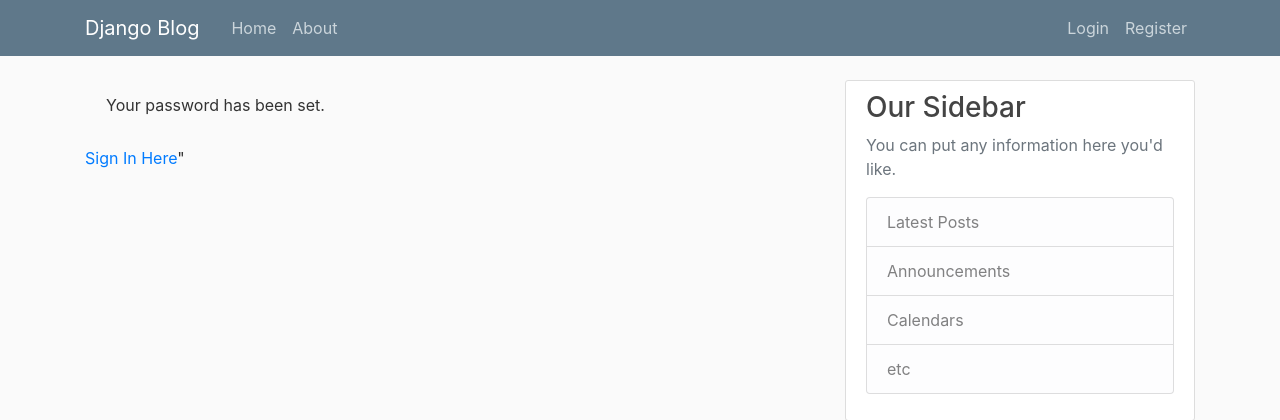
After one commit to RishabhTibrewal/django, a Django app: page /password-reset-complete/ in a window 1280 px wide. The commit adds this page. Shown: the top 420 px of the page. Run offline with Django 3.2, Linux system fonts and the light colour scheme; some libraries are stand-ins or nearby versions.

Commit message:
third commit

```diff
--- a/django_project/settings.py
+++ b/django_project/settings.py
@@ -129,14 +129,14 @@ CRISPY_TEMPLATE_PACK = 'bootstrap4'
 
 LOGIN_REDIRECT_URL = 'blog-home'
 LOGIN_URL = 'login'
-
+# hgjo dseo pyrc ahes
 
 EMAIL_BACKEND = 'django.core.mail.backends.smtp.EmailBackend'
 EMAIL_HOST = 'smtp.gmail.com'
 EMAIL_PORT = 587
 EMAIL_USE_TLS = True
-EMAIL_HOST_USER = os.environ.get('rishabhtib6@gmail.com')
-EMAIL_HOST_PASSWORD = os.environ.get('Rishabh@0303')
+EMAIL_HOST_USER = os.environ.get('EMAIL_USER')
+EMAIL_HOST_PASSWORD = os.environ.get('EMAIL_PASS')
 
 
 # RECIPIENT_ADDRESS = env('rishabh780055@gmail.com')
--- a/users/templates/users/login.html
+++ b/users/templates/users/login.html
@@ -10,7 +10,7 @@
             </fieldset>
             <div class="form-group">
                 <button class="btn btn-outline-info" type="submit">Login</button>
-                <small class="text-muted">
+                <small class="text-muted ml-2">
                     <a href="{% url 'password_reset' %}">Forgot Password? </a>
             </div>
         </form>
--- /dev/null
+++ b/users/templates/users/password_reset_complete.html
@@ -0,0 +1,7 @@
+{% extends "blog/base.html" %}
+{% block content %}
+    <div class="alert alert_info">
+       Your password has been set.
+    </div>
+    <a href="{% url 'login' %}"> Sign In Here</a>"
+{% endblock content %}
```
Also changed, not shown: requirements.txt (added, +29 -0 lines), users/templates/users/password_reset-complete.html (deleted, +0 -7 lines), db.sqlite3, 1 other file.
